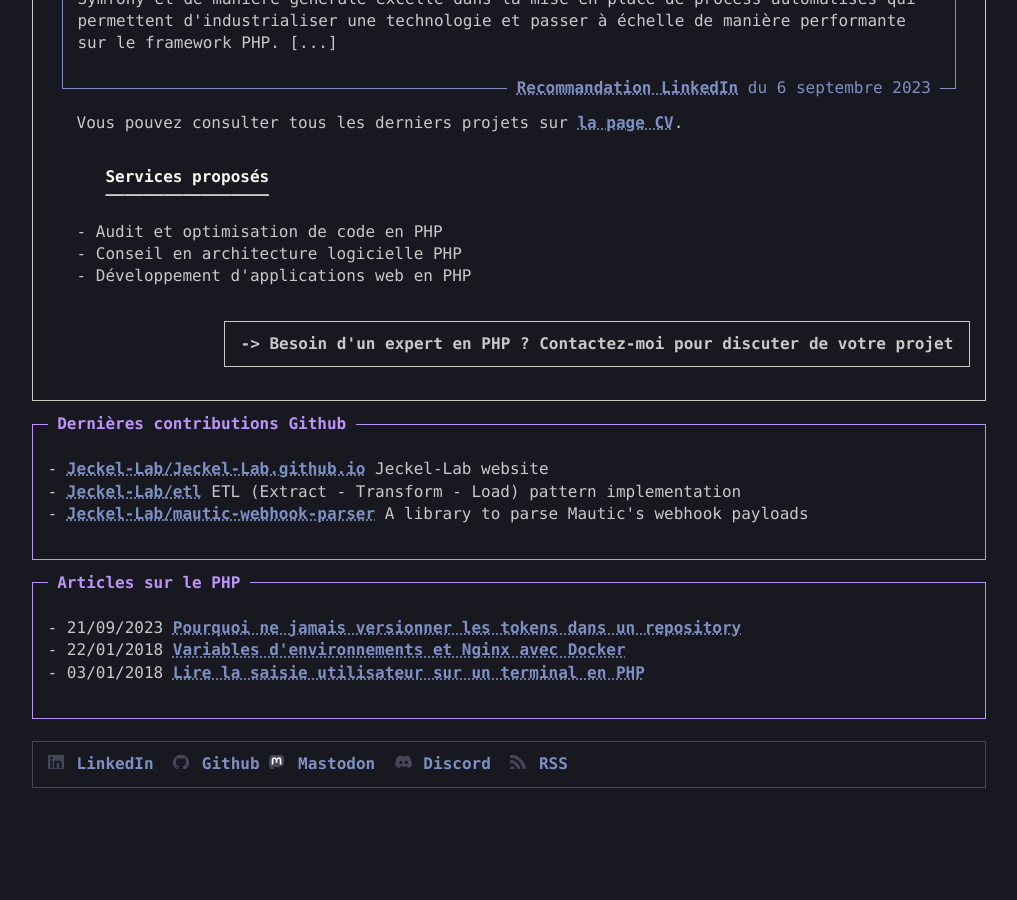
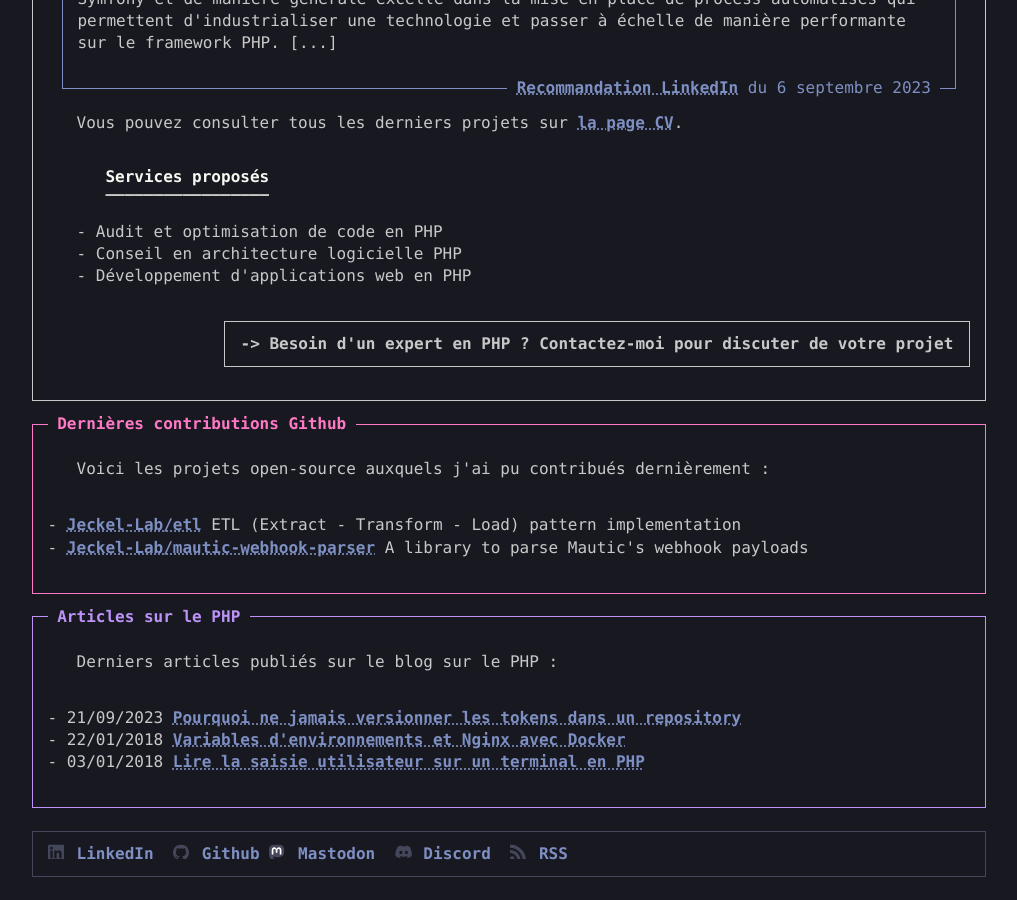
Before and after one commit to Jeckel-Lab/Jeckel-Lab.github.io, a Jekyll site: the page built from expert-php.html, in a window 1280 px wide and 900 px high, scrolled down 1015 px. Shown: the whole window, without its empty margins (131-1148 px from the left). Built offline with Jekyll 4.4.1, drawn with Linux system fonts in a browser that asks for light colours; before the commit the page ends 1825 px from its top, so only the background shows below that.

Commit message:
Update presentation

```diff
--- a/expert-php.html
+++ b/expert-php.html
@@ -55,12 +55,16 @@ keywords: "PHP, Expertise, Développement Web, Symfony, Zend Framework, MySQL, R
         <a href="/contact" class="btn cta">Besoin d'un expert en PHP ? Contactez-moi pour discuter de votre projet</a>
     </div>
 </div>
-<div class="card p-1" style="--card-color: var(--purple-color)">
+<div class="card p-1" style="--card-color: var(--pink-color)">
     <h2 class="card-title">
         Dernières contributions Github
     </h2>
+    <p class="p-b1">Voici les projets open-source auxquels j'ai pu contribués dernièrement&nbsp:</p>
     <ul>
         {% for contribution in site.data.github.recent_contributions %}
+            {% if contribution.name == "Jeckel-Lab/Jeckel-Lab.github.io" %}
+                {% continue %}
+            {% endif %}
         <li><a href="{{ contribution.url }}">{{ contribution.name }}</a> {{ contribution.description }}</li>
         {% endfor %}
     </ul>
@@ -69,5 +73,6 @@ keywords: "PHP, Expertise, Développement Web, Symfony, Zend Framework, MySQL, R
     <h2 class="card-title">
         Articles sur le PHP
     </h2>
+    <p class="p-b1">Derniers articles publiés sur le blog sur le PHP&nbsp:</p>
     {% include post_list.liquid filter="page-expert-php" %}
 </div>
```
